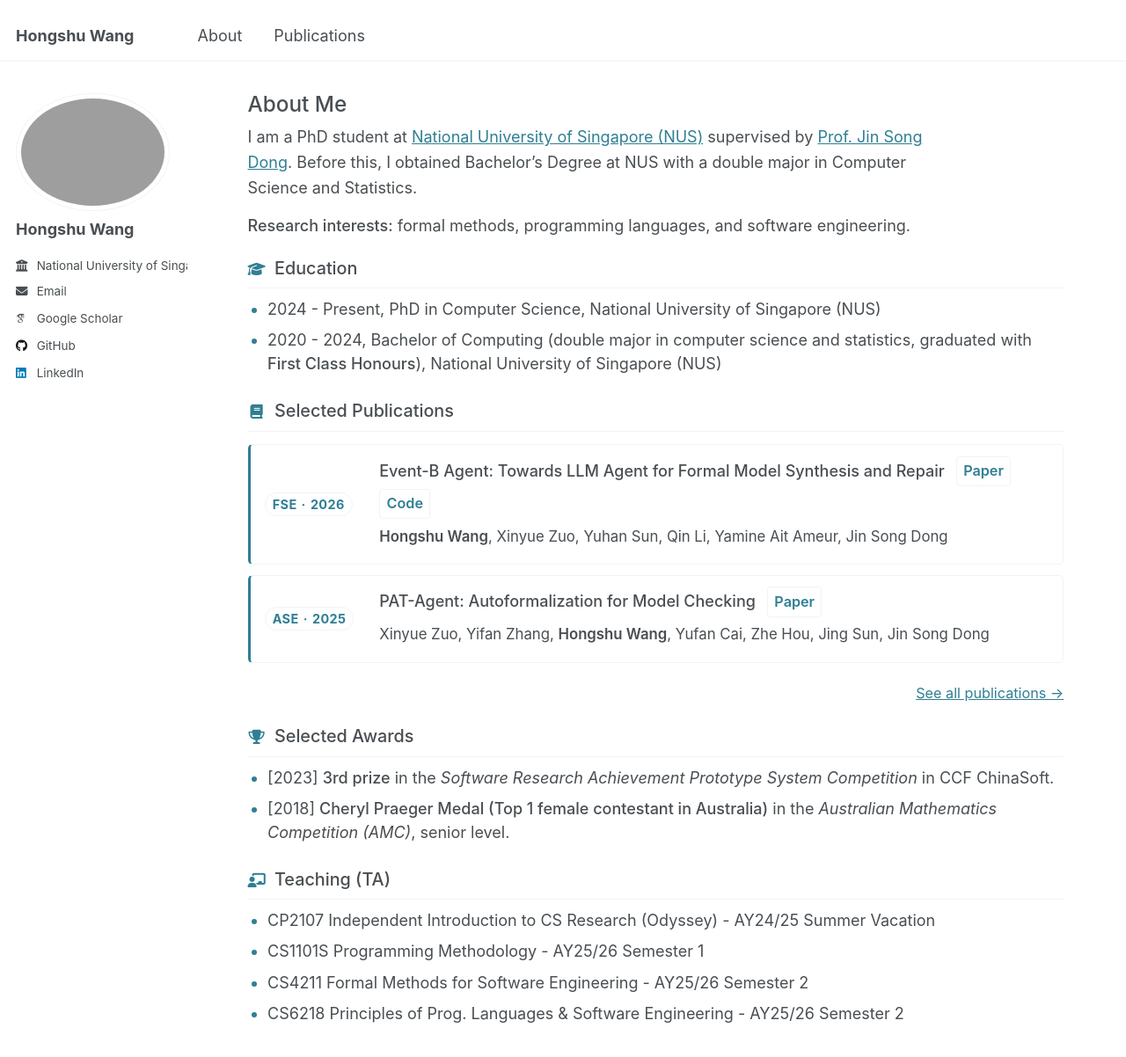
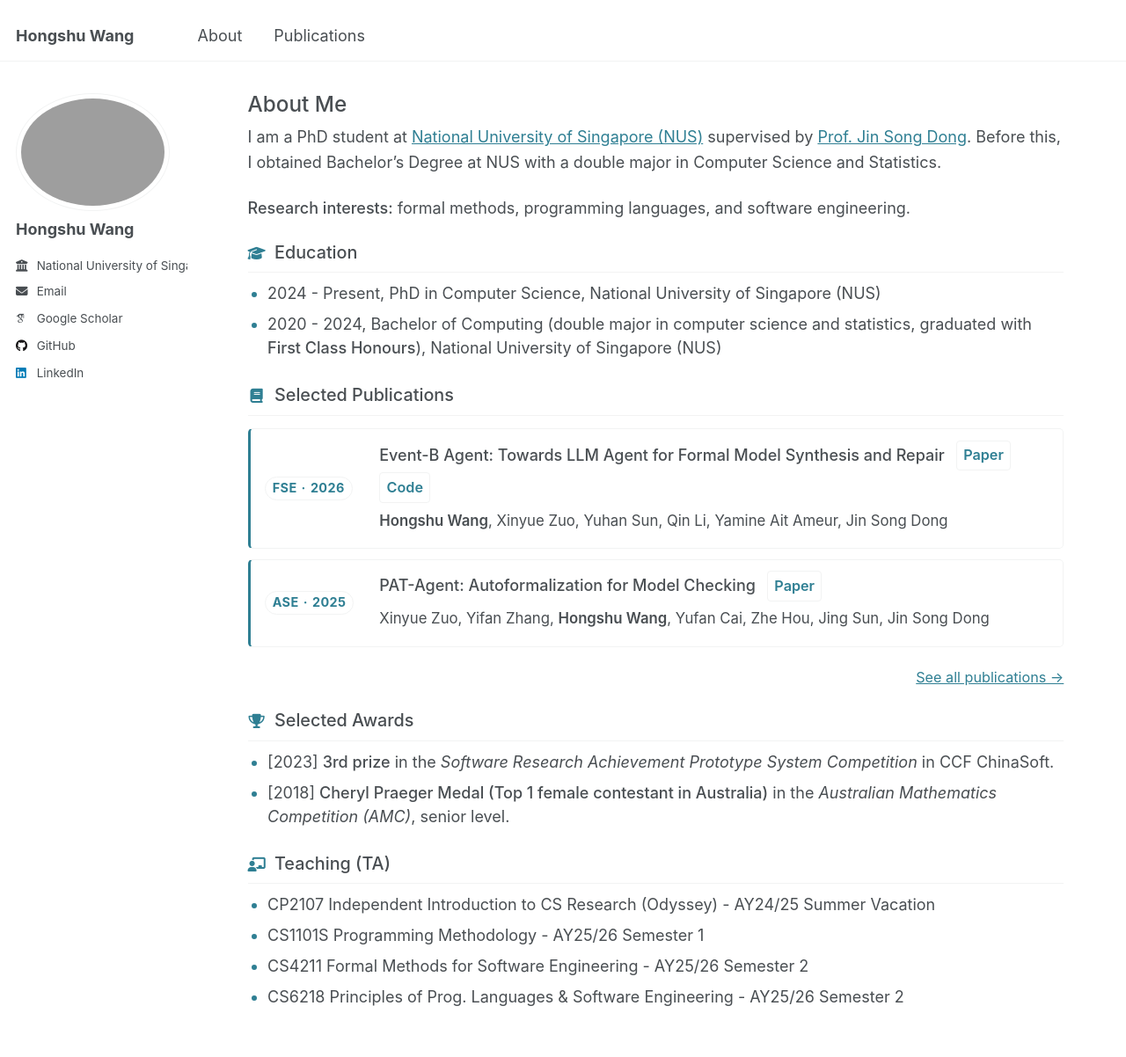
Before and after one commit to HongshuW/HongshuW.github.io, a Jekyll site: the page built from _pages/about.md, in a window 1280 px wide and 1400 px high. Shown: the top 1202 px of the window at 88% size. Built offline with Jekyll 4.4.1, drawn with Linux system fonts in a browser that asks for light colours; some web fonts are replaced.

Commit message:
fix bugs in the UI

```diff
--- a/_sass/layout/_publications.scss
+++ b/_sass/layout/_publications.scss
@@ -3,8 +3,6 @@
 }
 
 .page__content .about-intro {
-  max-width: 68ch;
-  margin-bottom: 0.8em;
   font-size: 1em;
   line-height: 1.6;
 }
```
